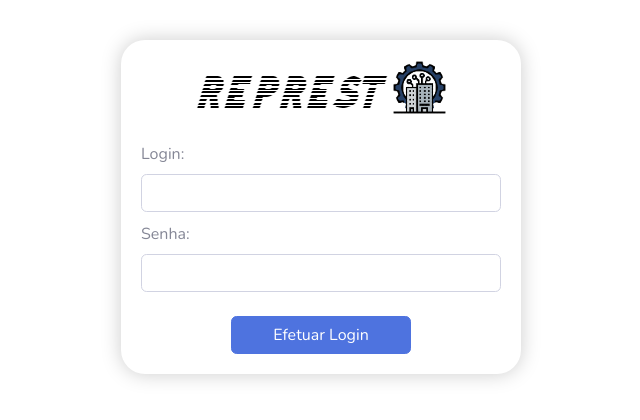
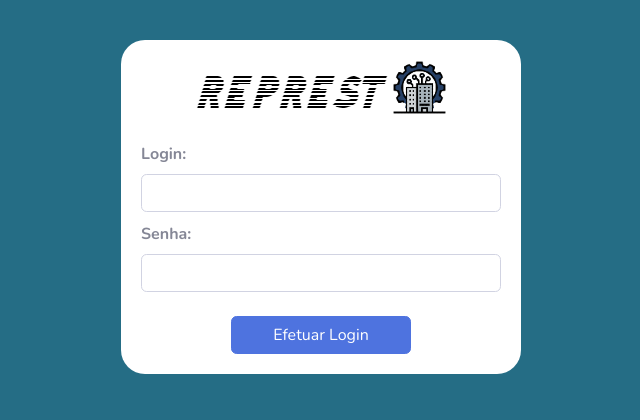
Before and after one commit to Brenins/TCC-REPREST, a PHP site: page /vitrine/admin/index.php in a window 1280 px wide. Shown: the top 420 px of the page, without its empty margins (319-959 px from the left). Run offline with PHP 8.4, Linux system fonts and the light colour scheme; some libraries are stand-ins or nearby versions.

Commit message:
Correcoes

```diff
--- a/admin/css/style.css
+++ b/admin/css/style.css
@@ -27,7 +27,6 @@ iframe {
 	padding: 20px;
 	box-sizing: border-box;
 	margin: 40px auto;
-	box-shadow: 0 0 20px #ccc;
 }
 
 .login h1 {
--- a/admin/index.php
+++ b/admin/index.php
@@ -70,7 +70,7 @@
     <link rel="stylesheet" href="css/sweetalert2.min.css"></script>
 </head>
 
-<body id="page-top">
+<body id="page-top" style="background-color: #256D85 ;">
     <?php
         require "funcoes.php";
 
--- a/admin/paginas/login.php
+++ b/admin/paginas/login.php
@@ -47,12 +47,12 @@
     } //Fim do POST
 ?>
 
-<div class="login" style="border-radius: 24px">
+<div class="login" style="border-radius: 24px; background-color: white;">
     <h1 class="text-center"><img src="images/logo2.png" alt="Vitrine Logo"></h1>
     <form name="formLogin" method="post">
-        <label for="Login">Login:</label>
+        <label for="Login" style="font-weight:bold;">Login:</label>
         <input type="text" name="login" id="login" class="form-control" required>
-        <label for="Senha">Senha:</label>
+        <label for="Senha" style="font-weight:bold;">Senha:</label>
         <input type="password" name="senha" id="senha"
         class="form-control" required data-parsley-required-message="Por favor preencha este campo">
         <br>
```
Also changed, not shown: admin/header.php (+2 -23 lines).
